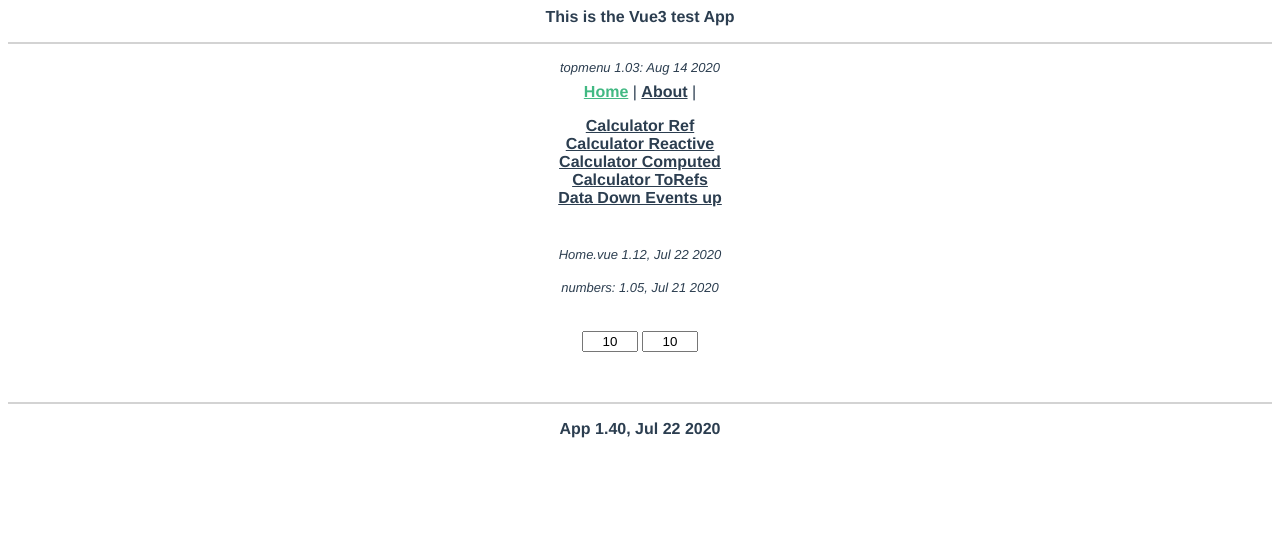
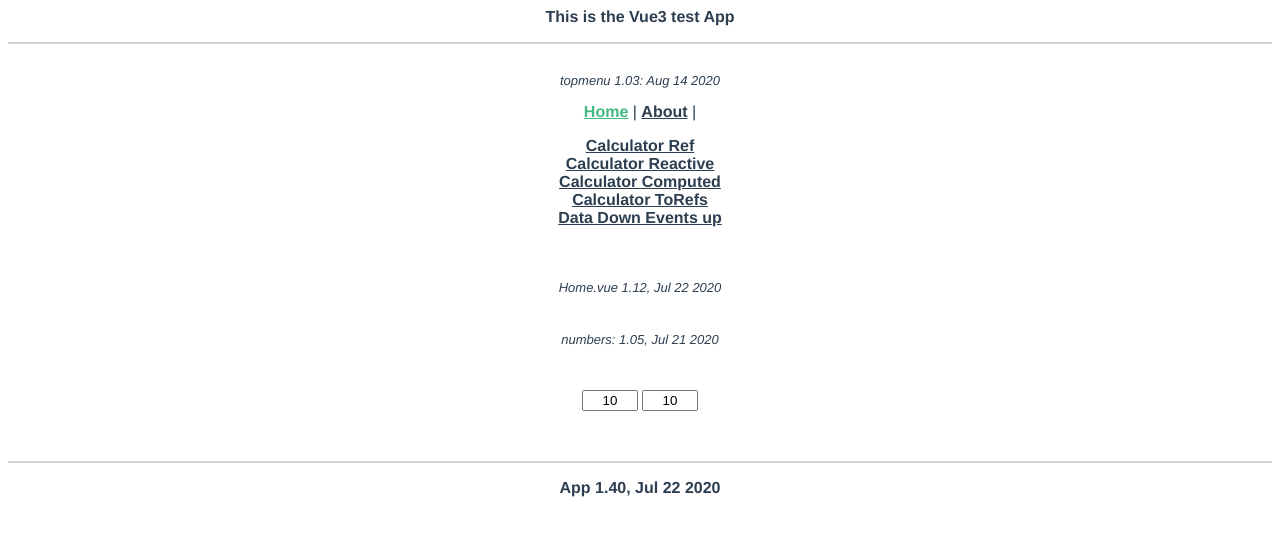
Before and after one commit to yves40/Vue3-Composition, a Vue app: page /#/ in a window 1280 px wide. Shown: the top 536 px of the page. Built offline with nearby package versions, Linux system fonts and the light colour scheme.

Commit message:
Space above and under version

```diff
--- a/src/assets/thecss.css
+++ b/src/assets/thecss.css
@@ -14,7 +14,7 @@ font-weight: bold;
     font-weight: bold;
 }
 
-.moduletitle {  font-style: italic; font-size: small }
+.moduletitle {  font-style: italic; font-size: small; padding-top: 1em; padding-bottom: .5em; }
 
 .calc-form {
   margin-left: auto;
```
